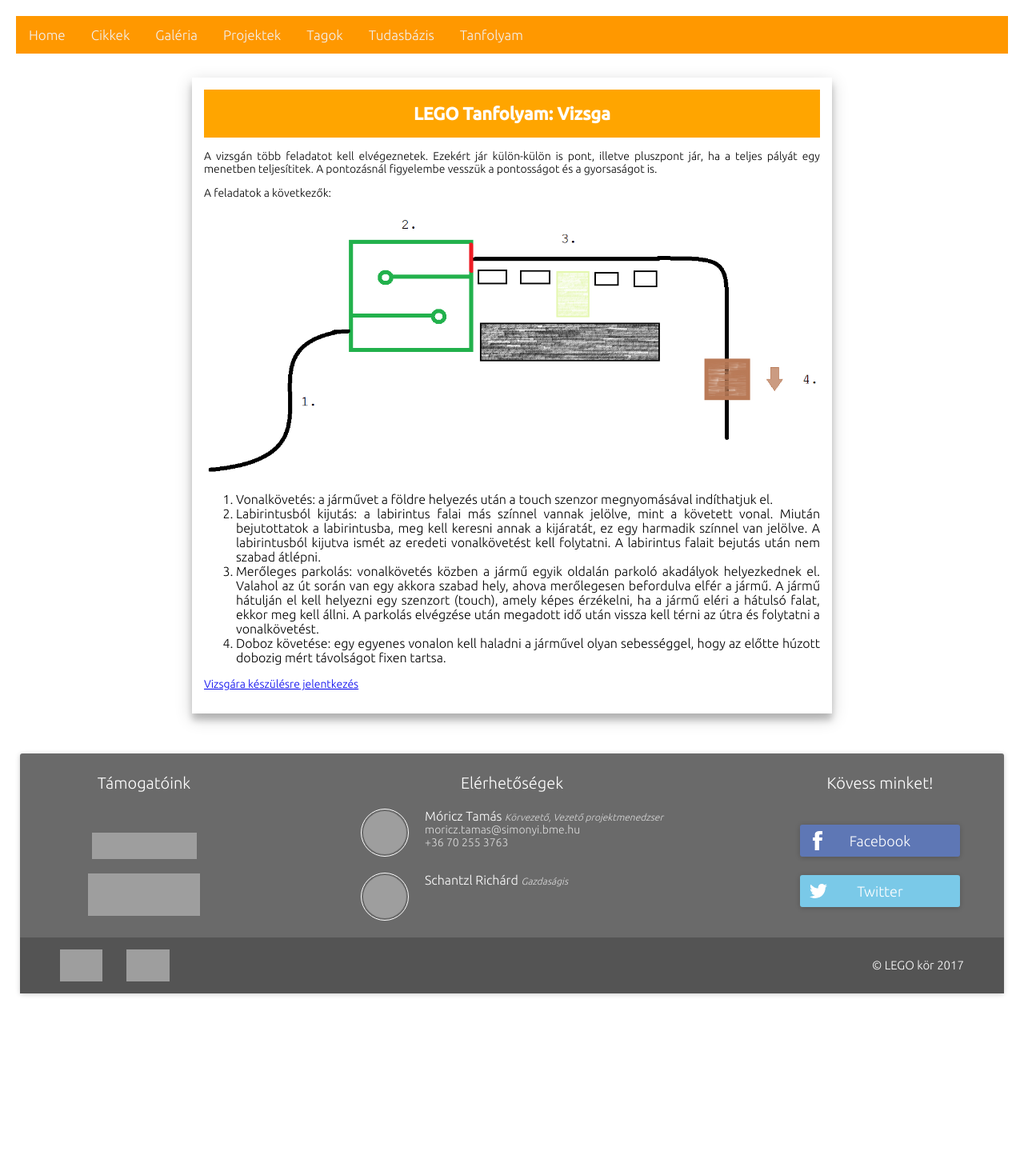
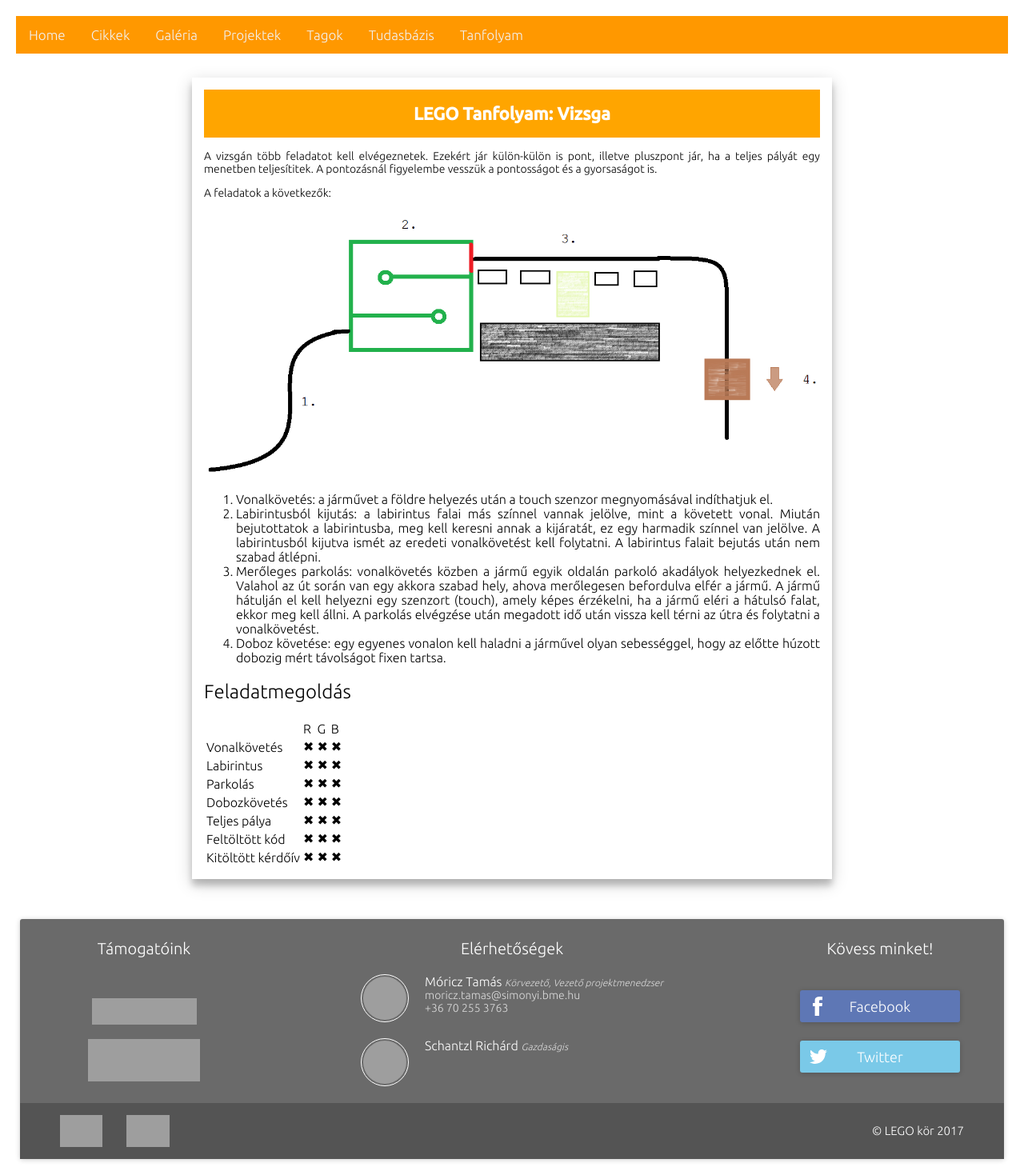
Before and after one commit to legokor/legokor.hu, a Jekyll site: the page built from tanfolyam/vizsga.md, in a window 1280 px wide, cut to the strip 0-1469 px from the top of the page. Shown: the whole strip at 80% size. Built offline with Jekyll 4.4.1, drawn with Linux system fonts in a browser that asks for light colours; before the commit the page ends 1262 px from its top, so only the background shows below that; grey boxes are pictures that could not be loaded.

Commit message:
Add scoring table

```diff
--- a/tanfolyam/vizsga.md
+++ b/tanfolyam/vizsga.md
@@ -16,4 +16,14 @@
 3. Merőleges parkolás: vonalkövetés közben a jármű egyik oldalán parkoló akadályok helyezkednek el. Valahol az út során van egy akkora szabad hely, ahova merőlegesen befordulva elfér a jármű. A jármű hátulján el kell helyezni egy szenzort (touch), amely képes érzékelni, ha a jármű eléri a hátulsó falat, ekkor meg kell állni. A parkolás elvégzése után megadott idő után vissza kell térni az útra és folytatni a vonalkövetést.
 4. Doboz követése: egy egyenes vonalon kell haladni a járművel olyan sebességgel, hogy az előtte húzott dobozig mért távolságot fixen tartsa.
 
-[Vizsgára készülésre jelentkezés](https://docs.google.com/spreadsheets/d/1hk7Kw0AXFqhzuaxOmD1ykcI7PW7ubCejTrMCFl0Nqc8/edit?usp=sharing)
+## Feladatmegoldás
+
+|   | R | G | B |
+|---|---|---|---|
+| Vonalkövetés | ✖ | ✖ | ✖ |
+| Labirintus | ✖ | ✖ | ✖ |
+| Parkolás | ✖ | ✖ | ✖ |
+| Dobozkövetés | ✖ | ✖ | ✖ |
+| Teljes pálya | ✖ | ✖ | ✖ |
+| Feltöltött kód | ✖ | ✖ | ✖ |
+| Kitöltött kérdőív | ✖ | ✖ | ✖ |
```
